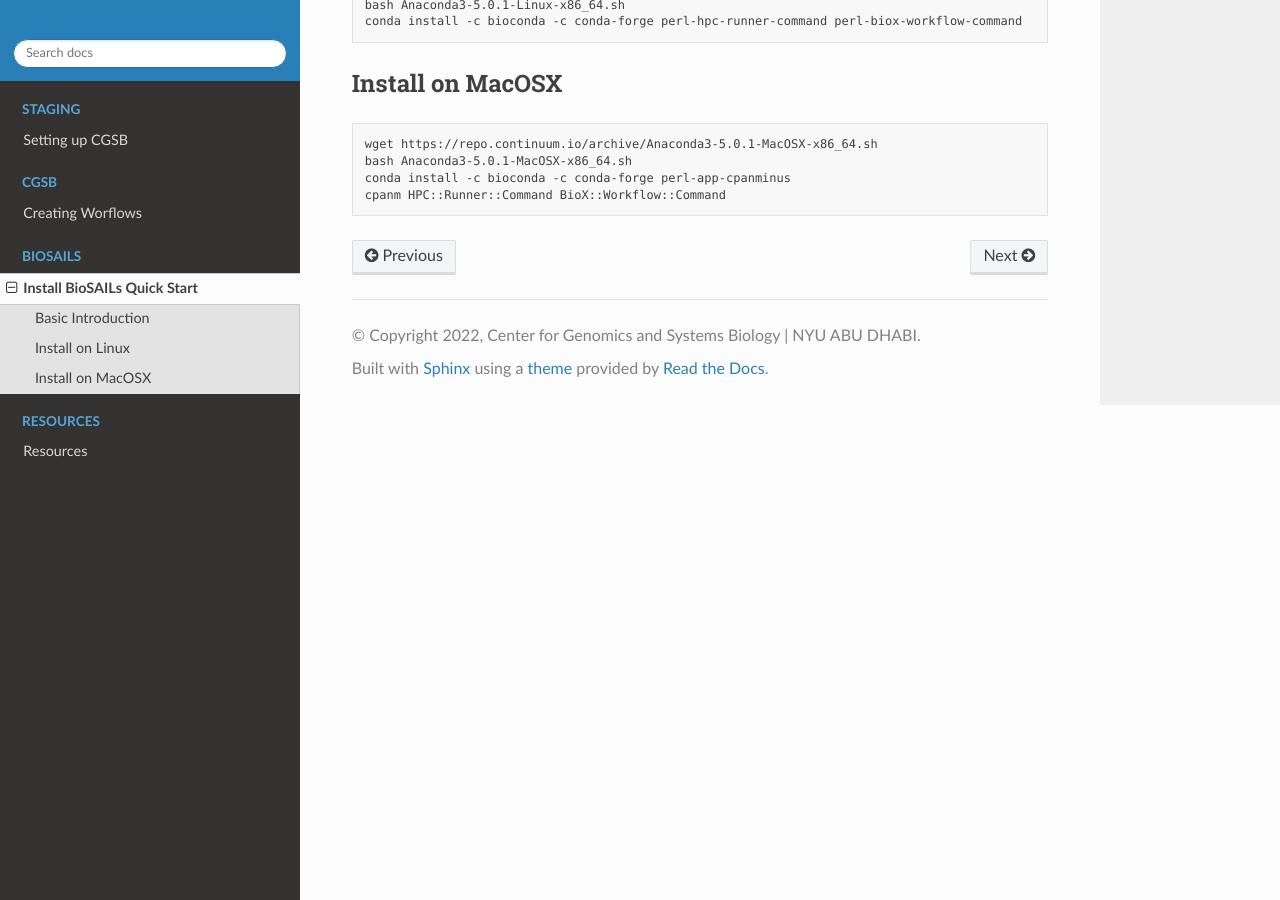
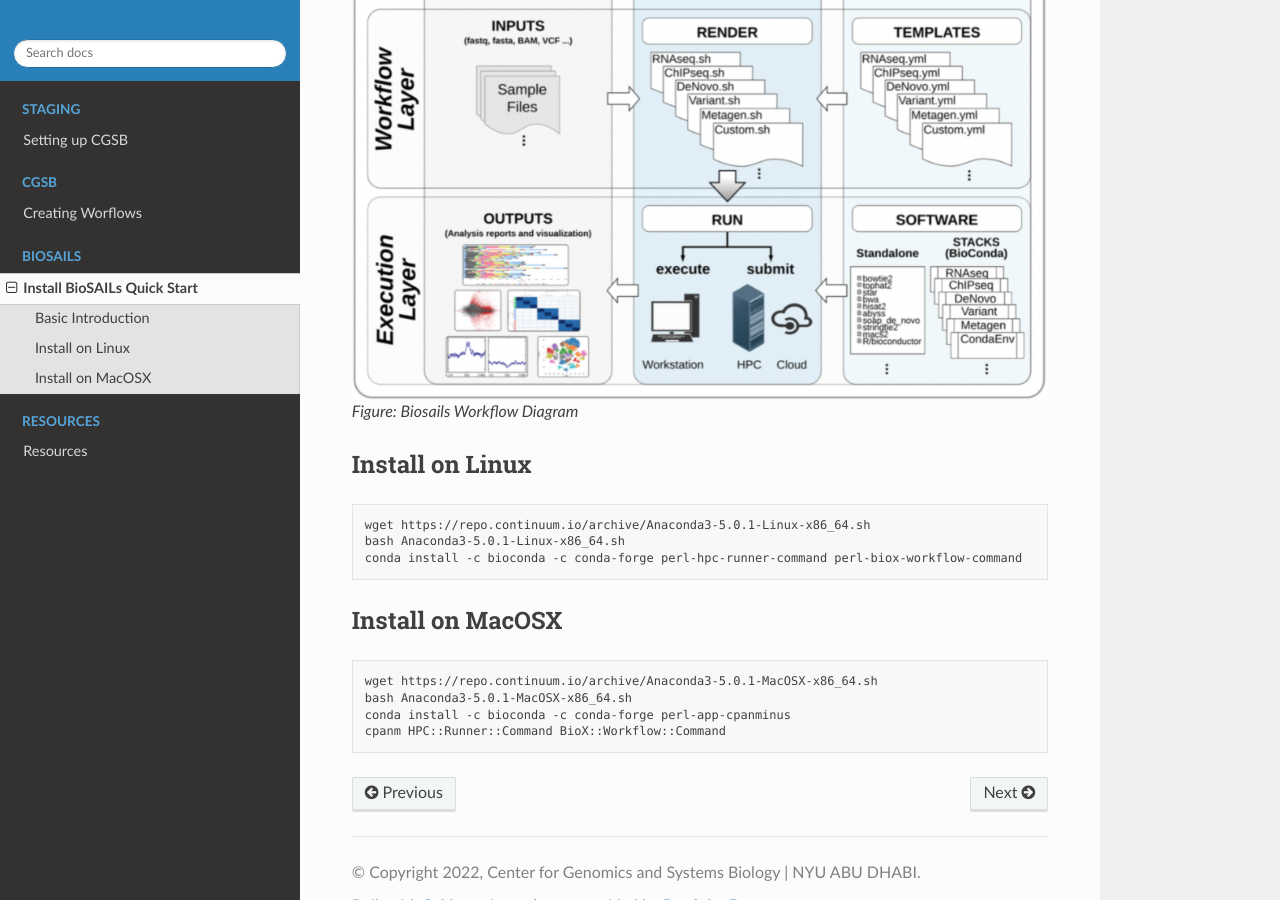
Before and after one commit to jayramr/staging_cgsb, a Sphinx documentation site: the page built from docs/source/biosails.rst, in a window 1280 px wide and 900 px high, scrolled down 857 px. Built offline with Sphinx 7.4.7 and the Read the Docs theme 2.0.0, drawn with Linux system fonts in a browser that asks for light colours.

Commit message:
Jaya staging for CGSB v1

```diff
--- a/docs/source/biosails.rst
+++ b/docs/source/biosails.rst
@@ -26,6 +26,10 @@ On this website, you will find :ref:`everything <settingup>` that we have put to
 
 If this is your first visit, we suggest you start with this guide here, which will take you from “No BioSAILs” all the way to reading an interesting paper and translating that into an analysis workflow.
 
+.. figure:: /images/cgsb.png
+   :alt: Biosails Workflow
+
+   *Figure: Biosails Workflow Diagram*
 
 
 Install on Linux
```
Also changed, not shown: README.md (added, +2 -0 lines), 1 other file.
